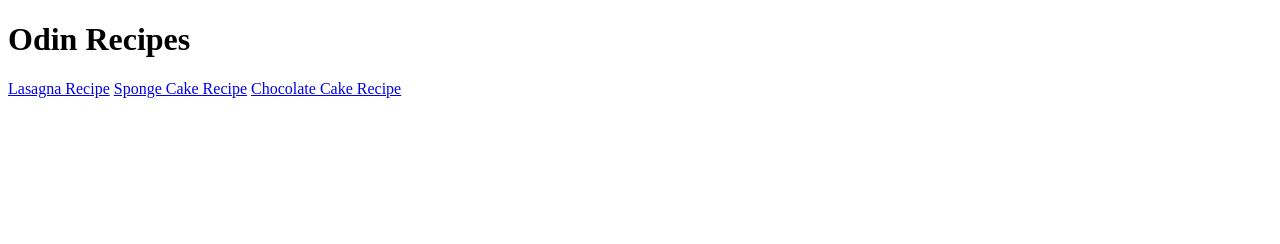
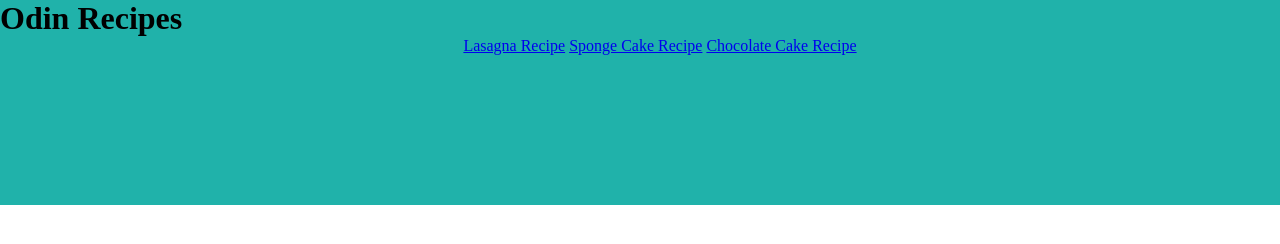
Before and after one commit to vent-dev/odin-recipes, a plain HTML site: page index.html in a window 1280 px wide. Drawn offline with Linux system fonts and the light colour scheme.

Commit message:
Change styling of main homepage

```diff
--- a/index.html
+++ b/index.html
@@ -5,11 +5,17 @@
     <meta http-equiv="X-UA-Compatible" content="IE=edge">
     <meta name="viewport" content="width=device-width, initial-scale=1.0">
     <title>Recipes</title>
+    <link rel="stylesheet" href="stylesheet.css">
 </head>
 <body>
-    <h1>Odin Recipes</h1>
-    <a href="recipes/recipe.html">Lasagna Recipe</a>
-    <a href="recipes/recipe2.html">Sponge Cake Recipe</a>
-    <a href="recipes/recipe3.html">Chocolate Cake Recipe</a>
+
+    <div class="header">
+        <h1 class="home-title">Odin Recipes</h1>
+        <ul class="home-nav">
+            <li><a href="recipes/recipe.html">Lasagna Recipe</a></li>
+            <li><a href="recipes/recipe2.html">Sponge Cake Recipe</a></li>
+            <li><a href="recipes/recipe3.html">Chocolate Cake Recipe</a></li>
+        </ul>
+    </div>
 </body>
 </html>
--- /dev/null
+++ b/stylesheet.css
@@ -0,0 +1,20 @@
+.body, * {
+    margin: 0;
+}
+
+.header {
+    padding-bottom: 150px;
+    background-color: lightseagreen;
+}
+
+.home-title {
+    display: inline;
+}
+
+.home-nav {
+    text-align: center;
+}
+
+.home-nav li {
+    display: inline-block;
+}
```
Also changed, not shown: recipes/recipe.html (+1 -0 lines), recipes/recipe2.html (+1 -0 lines), recipes/recipe3.html (+1 -0 lines).
